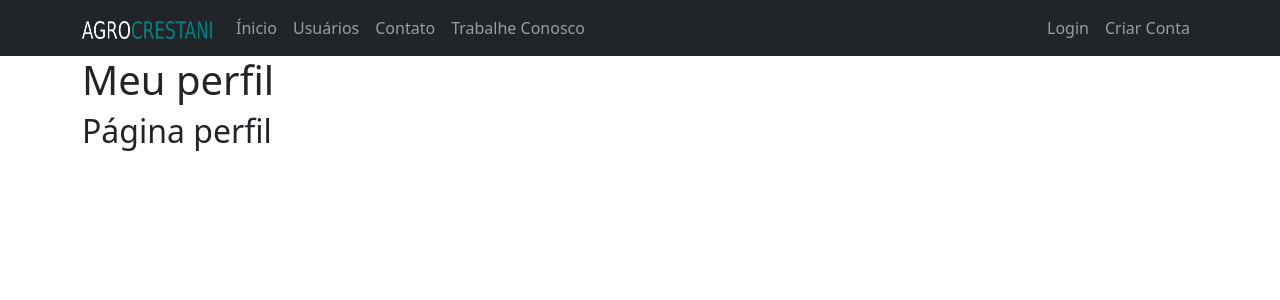
After one commit to emersonlgregorio/SiteComunidade, a Flask app: page /perfil in a window 1280 px wide. The commit adds this page. Shown: the top 300 px of the page. Run offline with Flask 2, Linux system fonts and the light colour scheme.

Commit message:
Personalizando o site para o usuários logados

```diff
--- a/crestani/routes.py
+++ b/crestani/routes.py
@@ -2,7 +2,7 @@ from flask import render_template, url_for, redirect, request, flash
 from crestani import app, database, bcrypt
 from crestani.forms import FormCriarConta, FormLogin
 from crestani.models import Usuario
-from flask_login import login_user
+from flask_login import login_user, logout_user, current_user
 
 lista_usuarios = ['Emerson', 'Francieli', 'João', 'Fulano', 'Morfeu']
 vagas = ['Auxiliar de Produção', "Mecânico de Maquinas Pesadas", 'Especialista de TI', 'Auxiliar Contábil']
@@ -53,3 +53,20 @@ def login():
         flash(f'Conta criada para o e-mail: {form_criarconta.email.data}', 'alert-success')
         return redirect(url_for('home'))
     return render_template('login.html', form_login=form_login, form_criarconta=form_criarconta)
+
+
+@app.route('/sair')
+def sair():
+    logout_user()
+    flash(f'Logout feito com sucesso', 'alert-success')
+    return redirect(url_for('home'))
+
+
+@app.route('/perfil')
+def perfil():
+    return render_template('perfil.html')
+
+
+@app.route('/post/criar')
+def criar_post():
+    return render_template(('criarpost.html'))
--- a/crestani/templates/navbar.html
+++ b/crestani/templates/navbar.html
@@ -1,6 +1,7 @@
 <nav class="navbar navbar-expand-lg navbar-dark bg-dark">
   <div class="container-fluid container">
-    <a class="navbar-brand" href="{{ url_for('home') }}"><stron class="">AGROCRESTANI</stron></a>
+    <!-- <a class="navbar-brand" href="{{ url_for('home') }}"><stron class="">AGROCRESTANI</stron></a> -->
+    <a class="navbar-brand" href="{{ url_for('home') }}"><img src="{{url_for('static',filename = 'logo_crestani_4.png')}}" alt="AGROCRESTANI" width=130 height=18></a>
     <div class="collapse navbar-collapse" id="navbarSupportedContent">
       <ul class="navbar-nav me-auto mb-2 mb-lg-0">
         <li class="nav-item">
@@ -17,12 +18,24 @@
         </li>
       </ul>
       <ul class="d-flex navbar-nav">
+        {% if current_user.is_authenticated %}
+          <li class="nav-item">
+            <a class="nav-link" href="{{ url_for('criar_post') }}">Criar Post</a>
+          </li>
+          <li class="nav-item">
+            <a class="nav-link" href="{{ url_for('perfil') }}">Meu Perfil</a>
+          </li>
+          <li class="nav-item">
+            <a class="nav-link" href="{{ url_for('sair') }}">Sair</a>
+          </li>
+        {% else %}
           <li class="nav-item">
             <a class="nav-link" href="{{ url_for('login') }}">Login</a>
           </li>
           <li class="nav-item">
             <a class="nav-link" href="{{ url_for('login') }}">Criar Conta</a>
           </li>
+        {% endif %}
       </ul>
     </div>
   </div>
--- /dev/null
+++ b/crestani/templates/perfil.html
@@ -0,0 +1,9 @@
+{% extends 'base.html' %}
+
+{% block body %}
+        <div class="container">
+            <h1>Meu perfil</h1>
+            <h2>Página perfil</h2>
+        </div>
+
+{% endblock %}
```
Also changed, not shown: crestani/templates/criarpost.html (added, +9 -0 lines), crestani/static/logo_crestani.png (added), crestani/static/logo_crestani_1.png (added), crestani/static/logo_crestani_2.png (added), crestani/static/logo_crestani_3.png (added), crestani/static/logo_crestani_4.png (added). Lines whose indentation alone changed are shown as unchanged.
